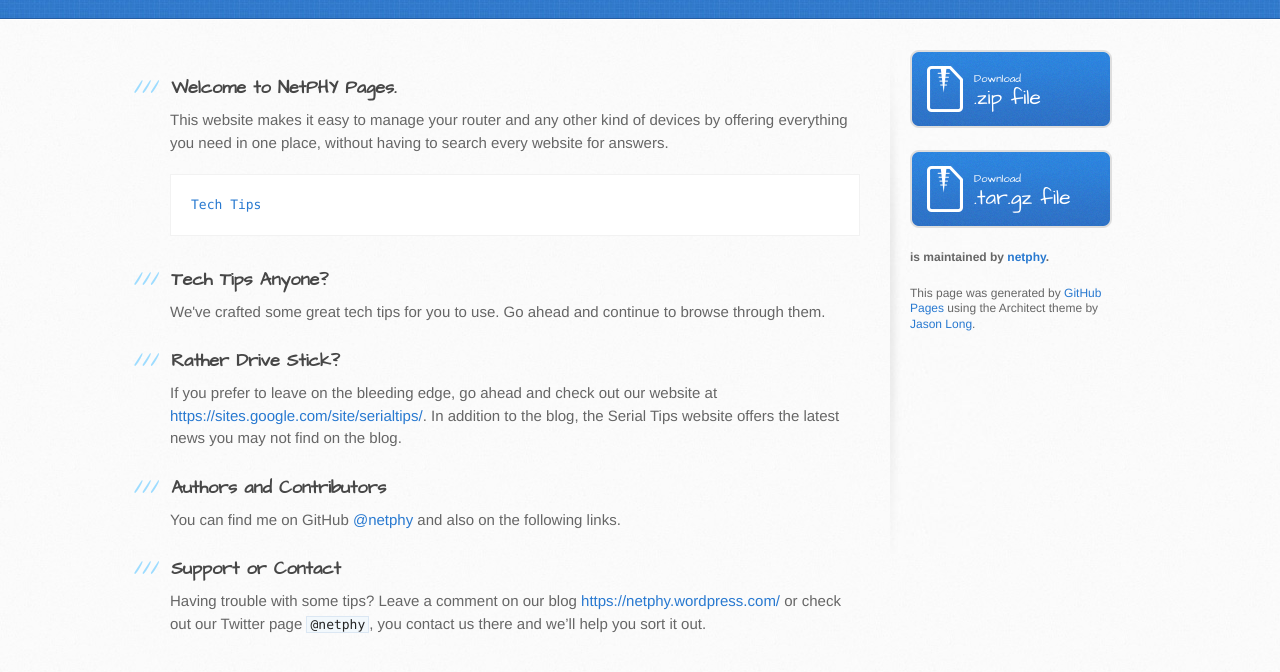
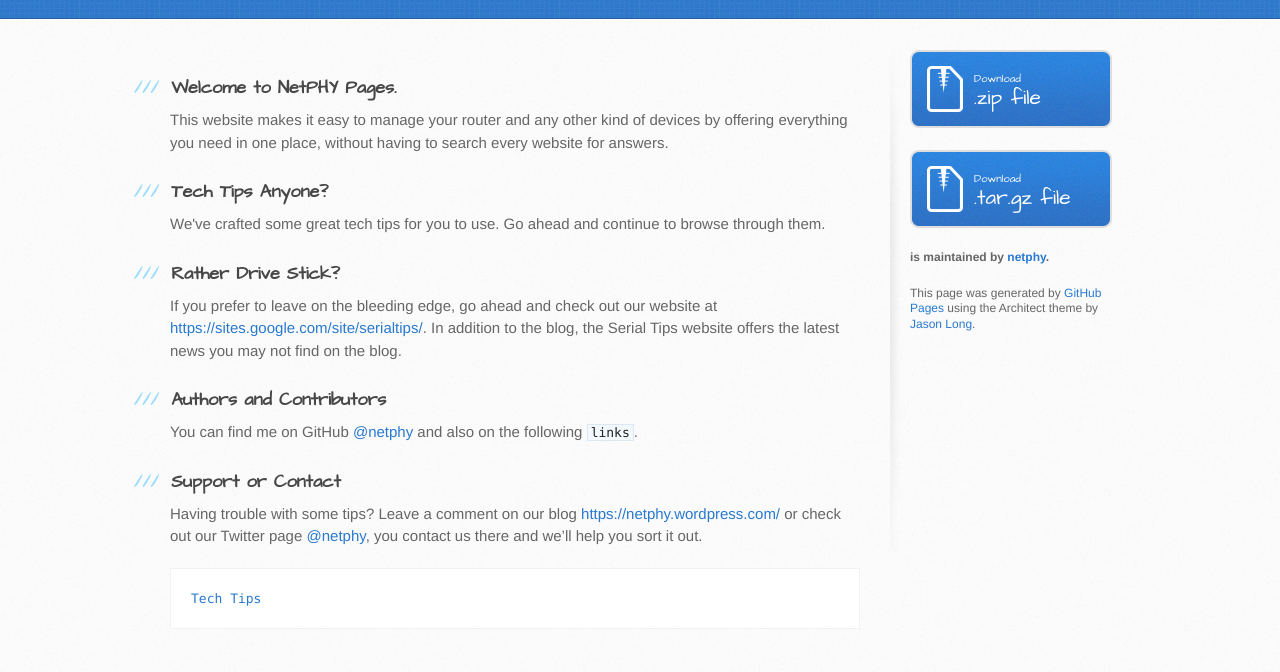
Before and after one commit to netphy/tips, a plain HTML site: page index.html in a window 1280 px wide. Shown: the part 182-854 px from the top of the page. Drawn offline with Linux system fonts and the light colour scheme.

Commit message:
Create gh-pages branch via GitHub

```diff
--- a/index.html
+++ b/index.html
@@ -33,9 +33,6 @@
 
 <p>This website makes it easy to manage your router and any other kind of devices by offering everything you need in one place, without having to search every website for answers.</p>
 
-<pre><code>Tech Tips
-</code></pre>
-
 <h3>
 <a name="tech-tips-anyone" class="anchor" href="#tech-tips-anyone"><span class="octicon octicon-link"></span></a>Tech Tips Anyone?</h3>
 
@@ -49,12 +46,15 @@
 <h3>
 <a name="authors-and-contributors" class="anchor" href="#authors-and-contributors"><span class="octicon octicon-link"></span></a>Authors and Contributors</h3>
 
-<p>You can find me on GitHub <a href="https://github.com/netphy" class="user-mention">@netphy</a> and also on the following links.</p>
+<p>You can find me on GitHub <a href="https://github.com/netphy" class="user-mention">@netphy</a> and also on the following <code>links</code>.</p>
 
 <h3>
 <a name="support-or-contact" class="anchor" href="#support-or-contact"><span class="octicon octicon-link"></span></a>Support or Contact</h3>
 
-<p>Having trouble with some tips? Leave a comment on our blog <a href="https://netphy.wordpress.com/">https://netphy.wordpress.com/</a> or check out our Twitter page <code>@netphy</code>, you contact us there and we’ll help you sort it out.</p>
+<p>Having trouble with some tips? Leave a comment on our blog <a href="https://netphy.wordpress.com/">https://netphy.wordpress.com/</a> or check out our Twitter page <a href="https://twitter.com/netphy">@netphy</a>, you contact us there and we’ll help you sort it out.</p>
+
+<pre><code>Tech Tips
+</code></pre>
         </section>
 
         <aside id="sidebar">
```
Also changed, not shown: params.json (+1 -1 lines).
